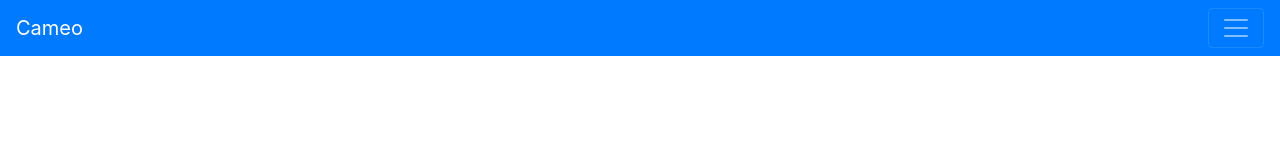
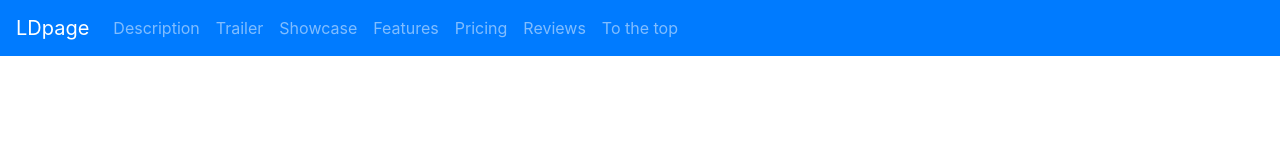
Before and after one commit to andresshare/app_landing, a plain HTML site: page index.html in a window 1280 px wide. Drawn offline with nearby package versions, Linux system fonts and the light colour scheme.

Commit message:
modificacion navbar

```diff
--- a/index.html
+++ b/index.html
@@ -5,15 +5,15 @@
 		<title>landing Page</title>
 		<link rel="stylesheet" href="https://maxcdn.bootstrapcdn.com/bootstrap/4.0.0/css/bootstrap.min.css" integrity="sha384-Gn5384xqQ1aoWXA+058RXPxPg6fy4IWvTNh0E263XmFcJlSAwiGgFAW/dAiS6JXm" crossorigin="anonymous">
 	</head>
-	<body>
+	<body data-spy="scroll" data-target="navScrollspy">
 
-<div class="navbar bg-primary navbar-dark navbar-expands-md fiexd-top">
-	<a href="#" class="navbar-brand">Cameo</a>
+<div class="navbar bg-primary navbar-dark navbar-expand-md fiexd-top">
+	<a href="#" class="navbar-brand">LDpage</a>
 	<button type="button" class="navbar-toggler navbar-toggler-right" data-toggle="collapse" data-target="#navbarNav" aria-controls="navbarNav" aria-expanded="false" aria-label="Toggle navigation">
 		<span class="navbar-toggler-icon"></span>
 	</button>
 	<div class="collapse navbar-collapse" id="navbarNav">
-		<ul class="navbar-nav">
+		<ul class="navbar-nav" id="navScrollspy">
 			<li class="nav-item">
 				<a href="#description" class="nav-link">Description</a>
 			</li>
@@ -40,6 +40,7 @@
 </div>
 
 
+
 		<script src="https://code.jquery.com/jquery-3.2.1.slim.min.js" integrity="sha384-KJ3o2DKtIkvYIK3UENzmM7KCkRr/rE9/Qpg6aAZGJwFDMVNA/GpGFF93hXpG5KkN" crossorigin="anonymous"></script>
 		<script src="https://maxcdn.bootstrapcdn.com/bootstrap/4.0.0/js/bootstrap.min.js" integrity="sha384-JZR6Spejh4U02d8jOt6vLEHfe/JQGiRRSQQxSfFWpi1MquVdAyjUar5+76PVCmYl" crossorigin="anonymous"></script>
 		<script src="https://cdnjs.cloudflare.com/ajax/libs/popper.js/1.12.9/umd/popper.min.js" integrity="sha384-ApNbgh9B+Y1QKtv3Rn7W3mgPxhU9K/ScQsAP7hUibX39j7fakFPskvXusvfa0b4Q" crossorigin="anonymous"></script>
```
